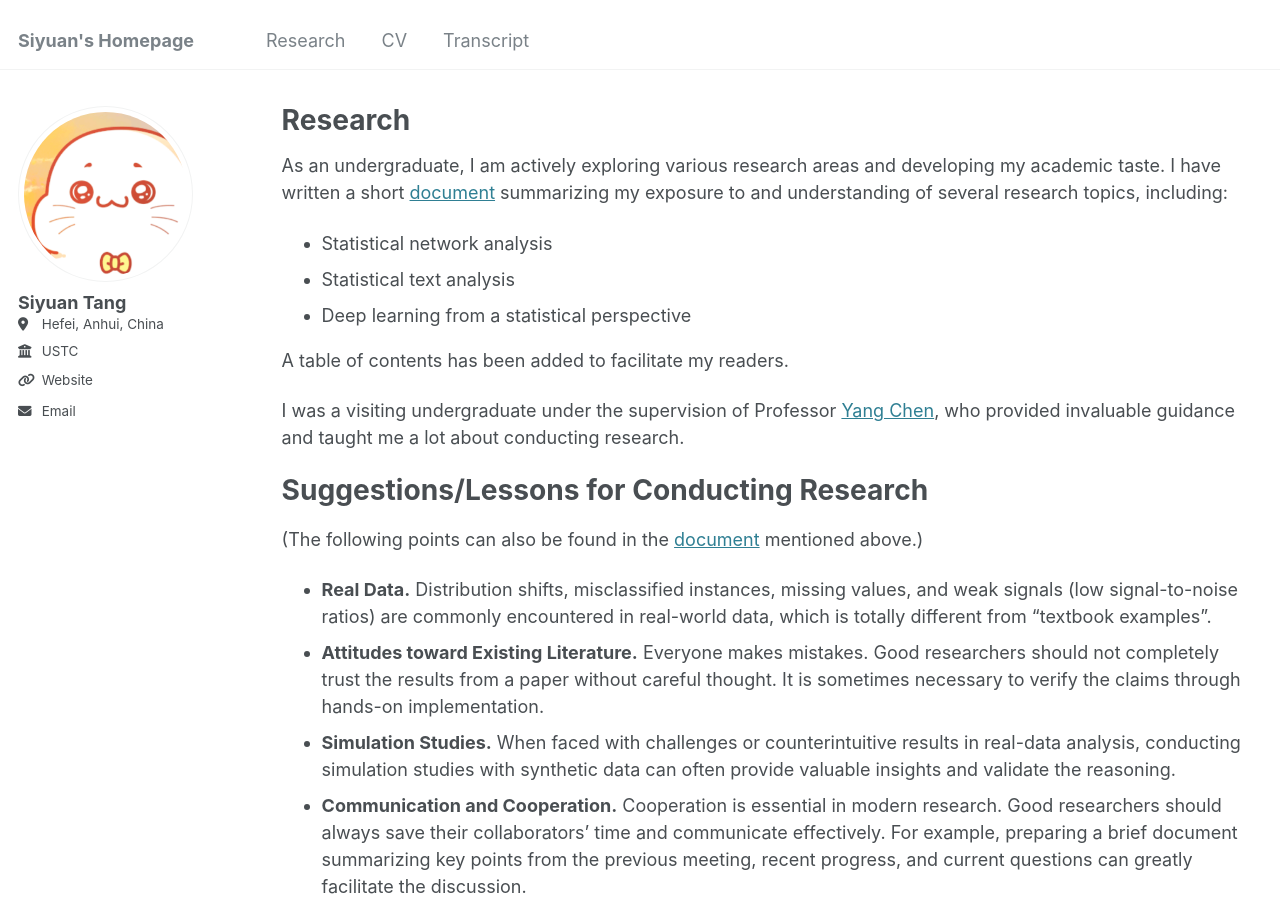
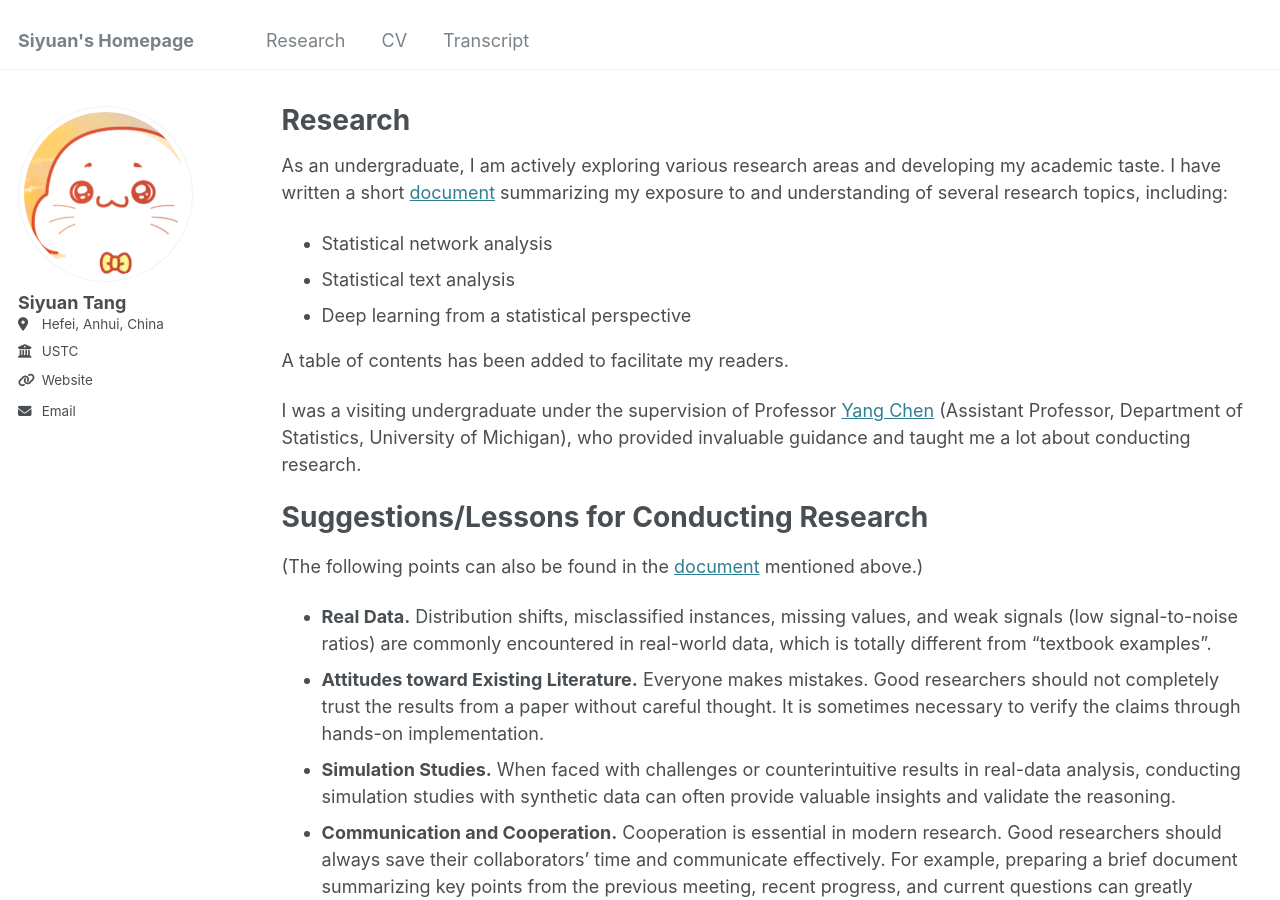
Before and after one commit to jacktangsy/jacktangsy.github.io, a Jekyll site: the page built from _pages/research.md, in a window 1280 px wide and 900 px high. Built offline with Jekyll 4.4.1, drawn with Linux system fonts in a browser that asks for light colours.

Commit message:
Update research.md

```diff
--- a/_pages/research.md
+++ b/_pages/research.md
@@ -16,7 +16,7 @@ As an undergraduate, I am actively exploring various research areas and developi
 
 A table of contents has been added to facilitate my readers.
 
-I was a visiting undergraduate under the supervision of Professor <a href="https://yangchenfunstatistics.github.io/yangchen.github.io//" target="_blank">Yang Chen</a>, who provided invaluable guidance and taught me a lot about conducting research.
+I was a visiting undergraduate under the supervision of Professor <a href="https://yangchenfunstatistics.github.io/yangchen.github.io//" target="_blank">Yang Chen</a> (Assistant Professor, Department of Statistics, University of Michigan), who provided invaluable guidance and taught me a lot about conducting research.
 
 Suggestions/Lessons for Conducting Research
 ====
```
